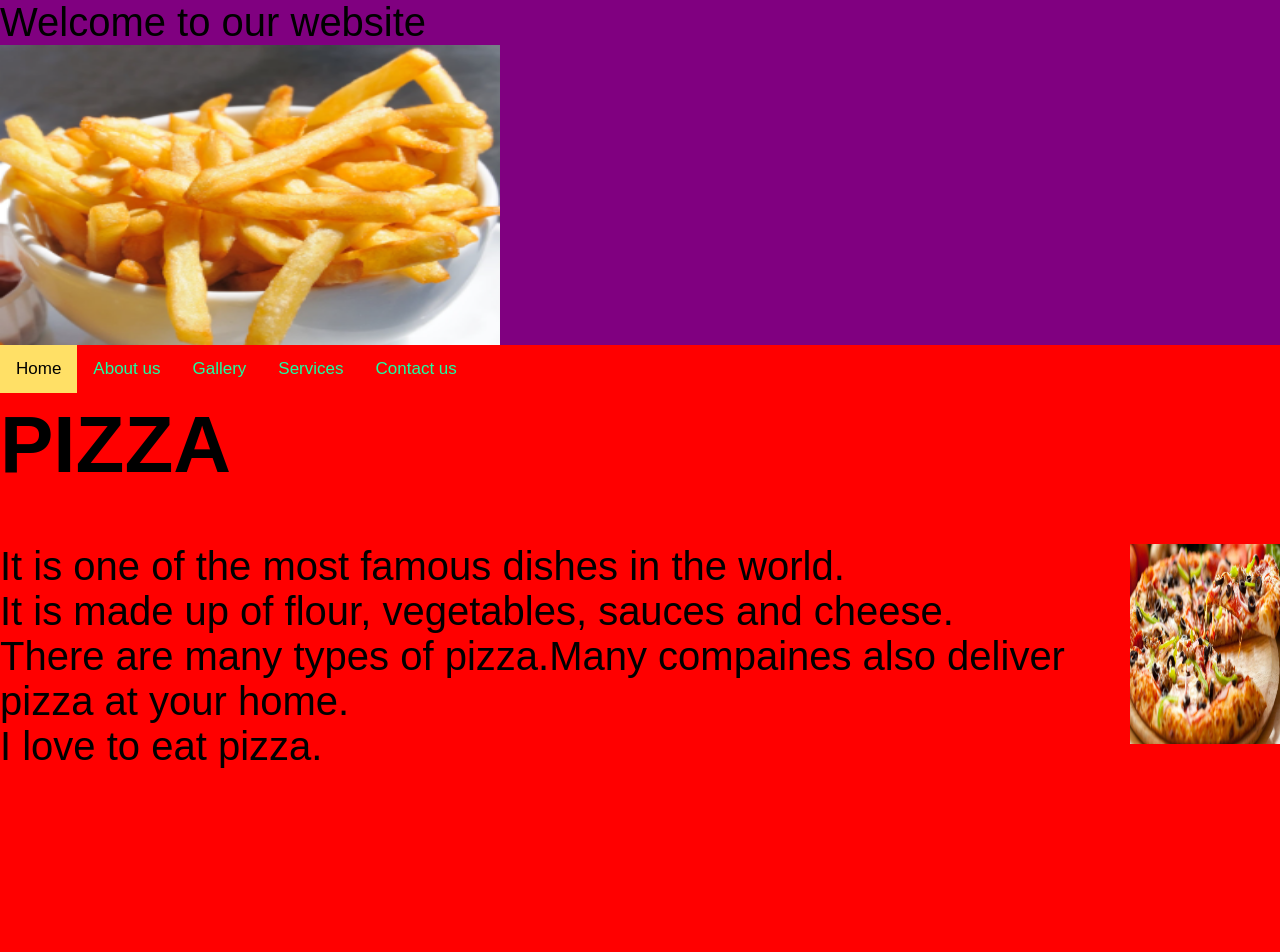
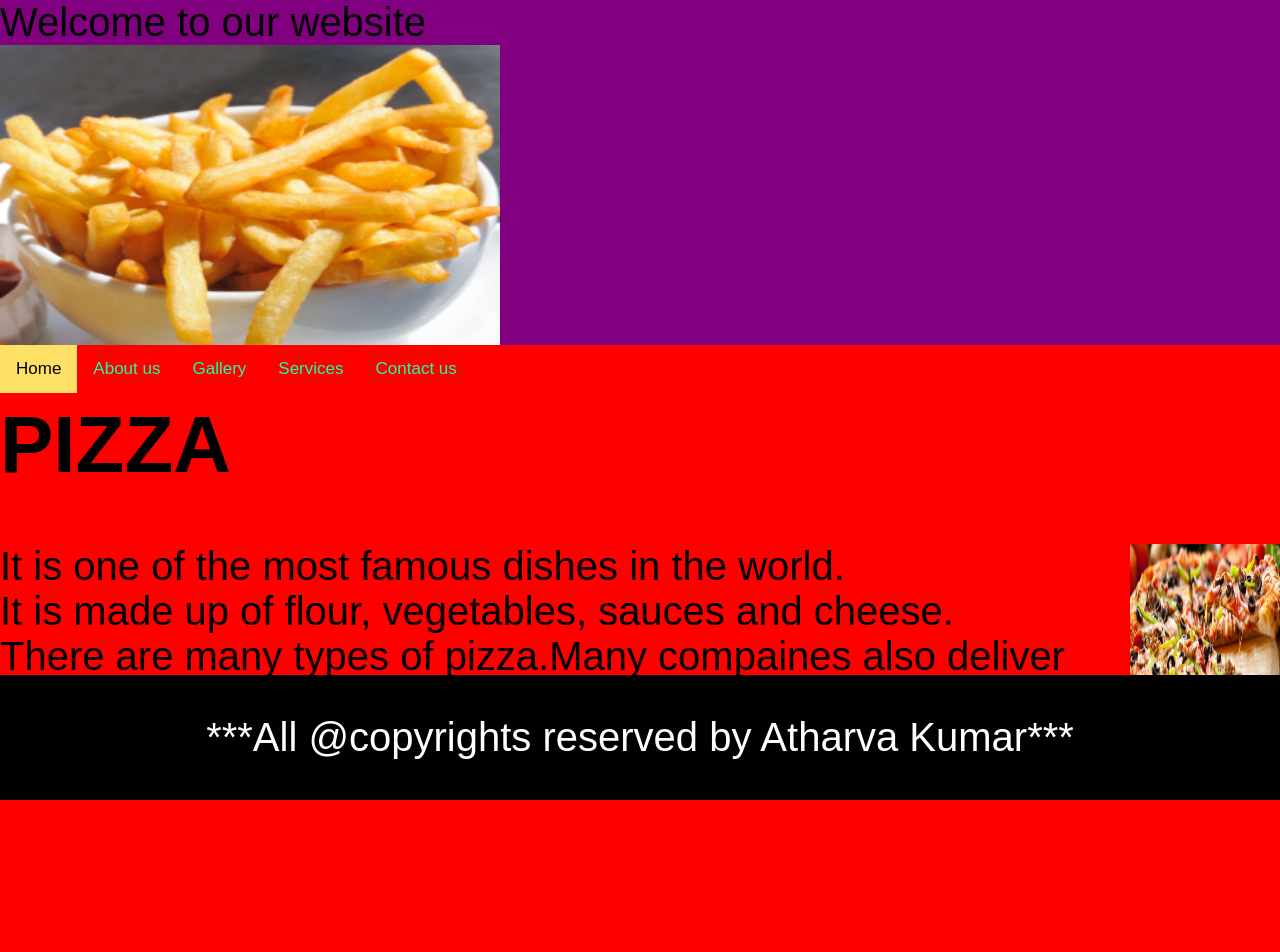
Before and after one commit to ATHARVA320-EDITOR/ACP-PAGES-IN-WEBSITE, a plain HTML site: page index.html in a window 1280 px wide. Shown: the top 952 px of the page. Drawn offline with Linux system fonts and the light colour scheme.

Commit message:
initial commit

```diff
--- a/index.html
+++ b/index.html
@@ -1,6 +1,7 @@
 <html>
 <title>WEBSITE</title>
 <style>
+
     body {
         margin: 0;
         font-family: Arial, Helvetica, sans-serif;
@@ -28,6 +29,15 @@
     .topnav a.active {
         background-color: #ffe066;
         color: black;
+    }
+    .footer {
+        position: fixed;
+        left: 0;
+        bottom: 0;
+        width: 100%;
+        background-color: black;
+        color: white;
+        text-align: center;
     }
 </style>
 </head>
@@ -114,7 +124,9 @@ I love to drink Coldrink with Burger and French Fries.<br>
 
  <br><br><br>
  <section class="section section-dark">
-    ***All @copyrights reserved by Atharva Kumar.***
+    <div class="footer">
+    <p>***All @copyrights reserved by Atharva Kumar***</p>
+    </div>
  </section>
 </body>
 </html>
```
